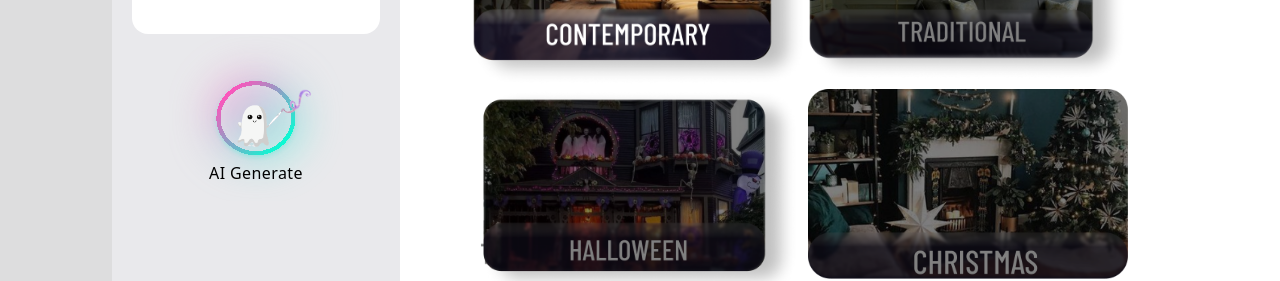
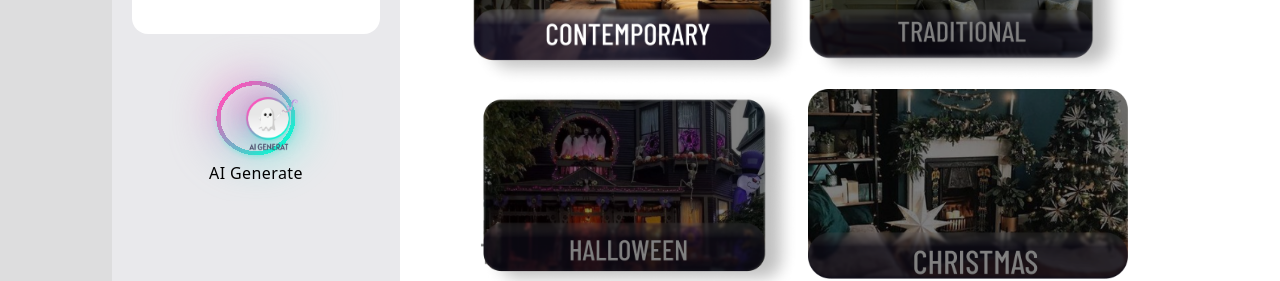
Before and after one commit to crimsondevs/Interior_design, a React (Vite) app: page / in a window 1280 px wide. Shown: the part 546-827 px from the top of the page. Built offline with nearby package versions, Linux system fonts and the light colour scheme; a web font is replaced by a local one.

Commit message:
Update Sidebar.tsx
added new generate icon

```diff
--- a/src/components/Home/Sidebar.tsx
+++ b/src/components/Home/Sidebar.tsx
@@ -215,7 +215,7 @@ const SideMenu: React.FC = () => {
           <img alt="" src="/assets/Plus Button.svg" />
           <img
             alt=""
-            src="/assets/logo1.png"
+            src="/assets/generate icone.webp"
             className=" absolute bottom-[5.5rem] left-[13.75rem] w-24 h-24"
           />
           <p className=" text-black text-base tracking-[0.41px] leading-22 font-normal font-inherit -mt-10">
```
